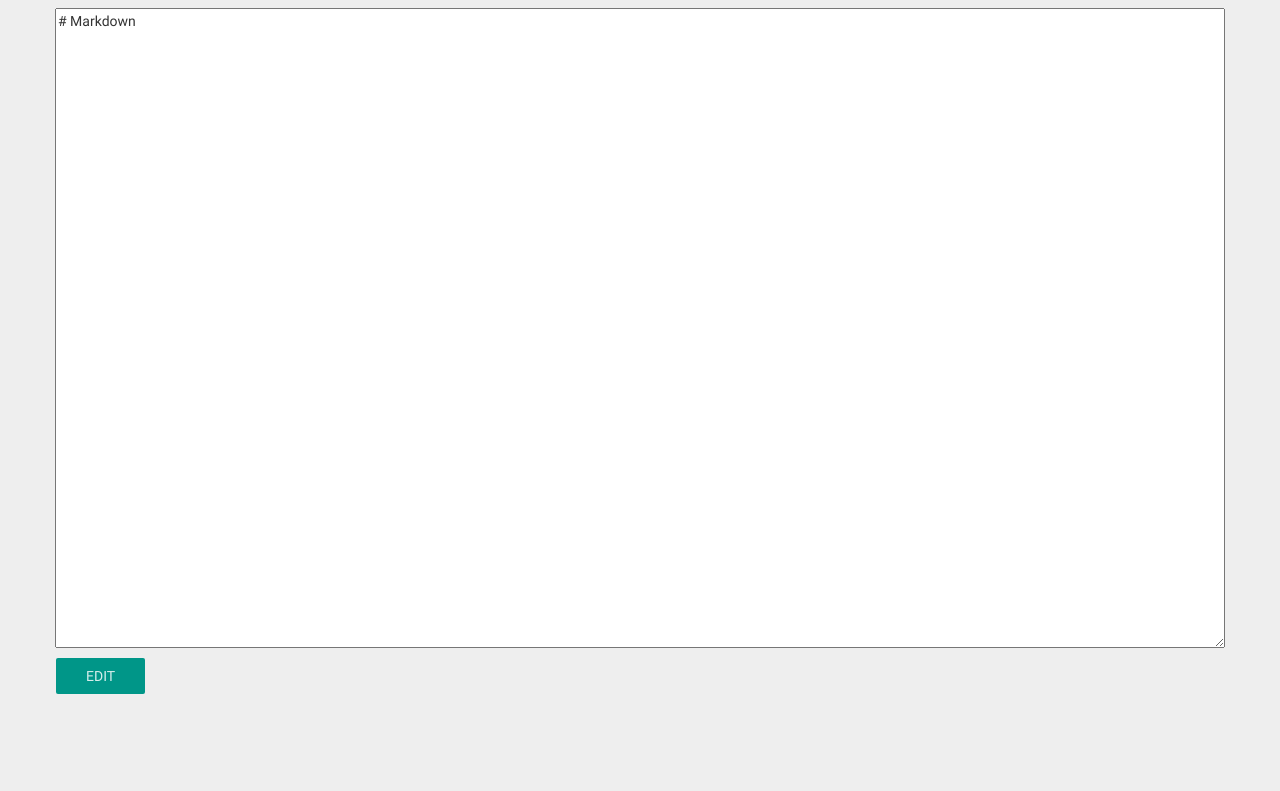
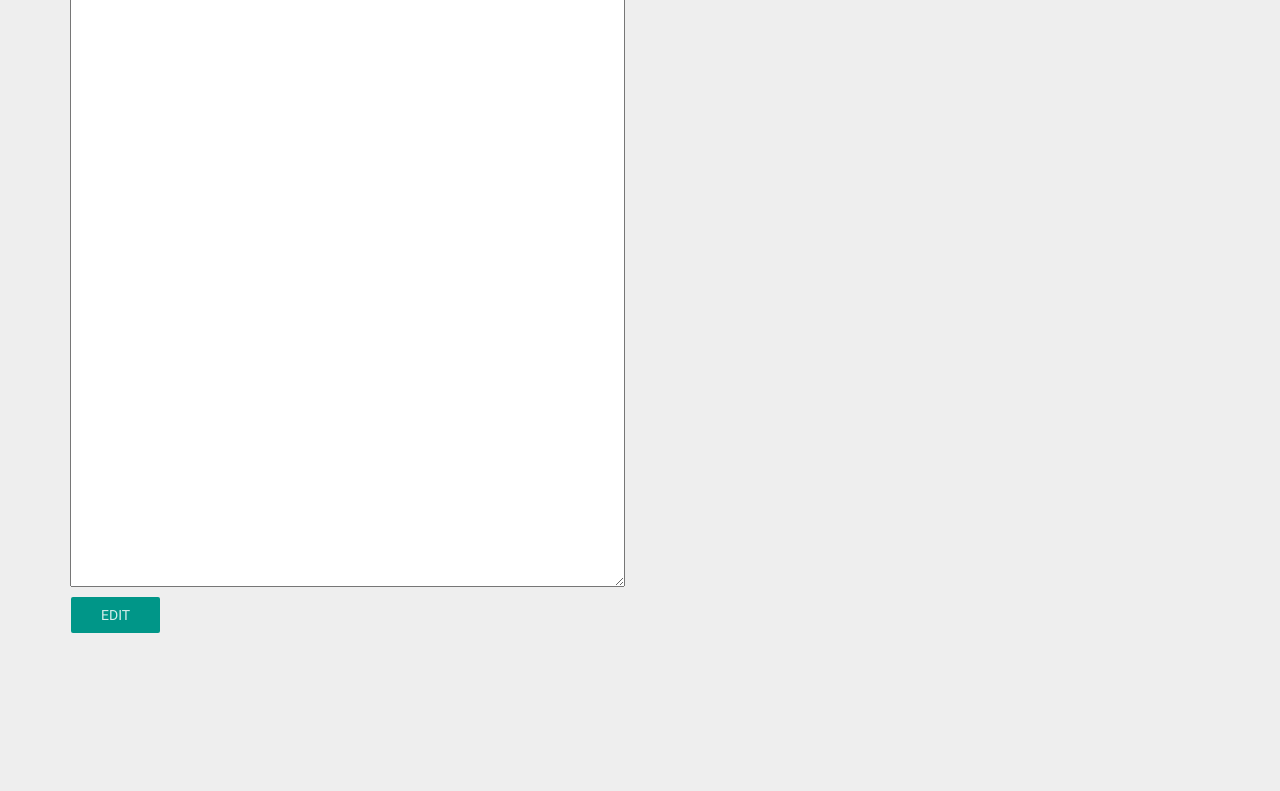
Before and after one commit to chongdashu/marknotes, a plain HTML site: page index.html in a window 1280 px wide. Shown: the part 109-900 px from the top of the page. After the commit the page ends 800 px from the top, so only its background shows below. Drawn offline with Linux system fonts and the light colour scheme.

Commit message:
fixed bug.

```diff
--- a/index.html
+++ b/index.html
@@ -39,7 +39,7 @@
 <body>
     <div class="container">
         <div class="row">
-            <div class="col-s-6">
+            <div class="col-sm-6">
                 <div class="input-container">
                     <textarea style="width: 100%; height: 80%; margin-top: 10%;"># Markdown</textarea>
                 </div>
@@ -49,7 +49,7 @@
                     </div>
                 </div>
             </div> <!-- end .col-md-6-->
-            <div class="col-s-6">
+            <div class="col-sm-6">
                 <div class="render-container" style="overflow-y: auto; height: 80%; margin-top: 6%">
 
                 </div>
```
